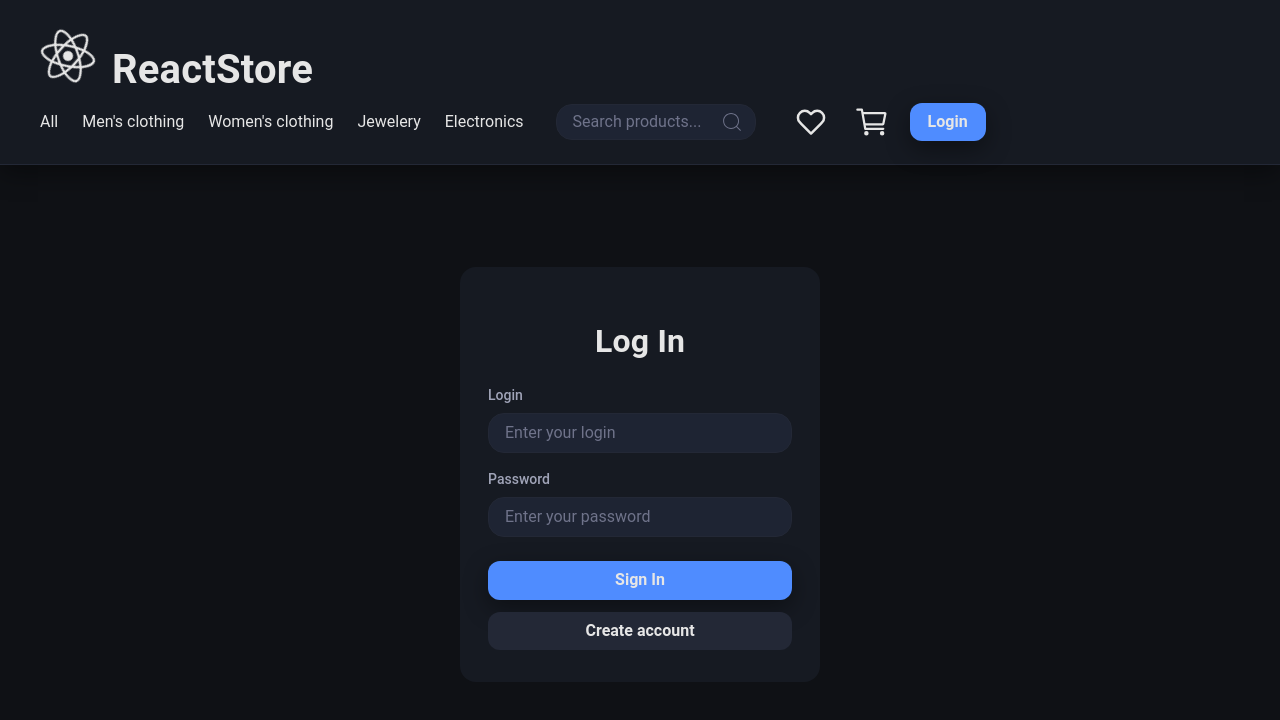
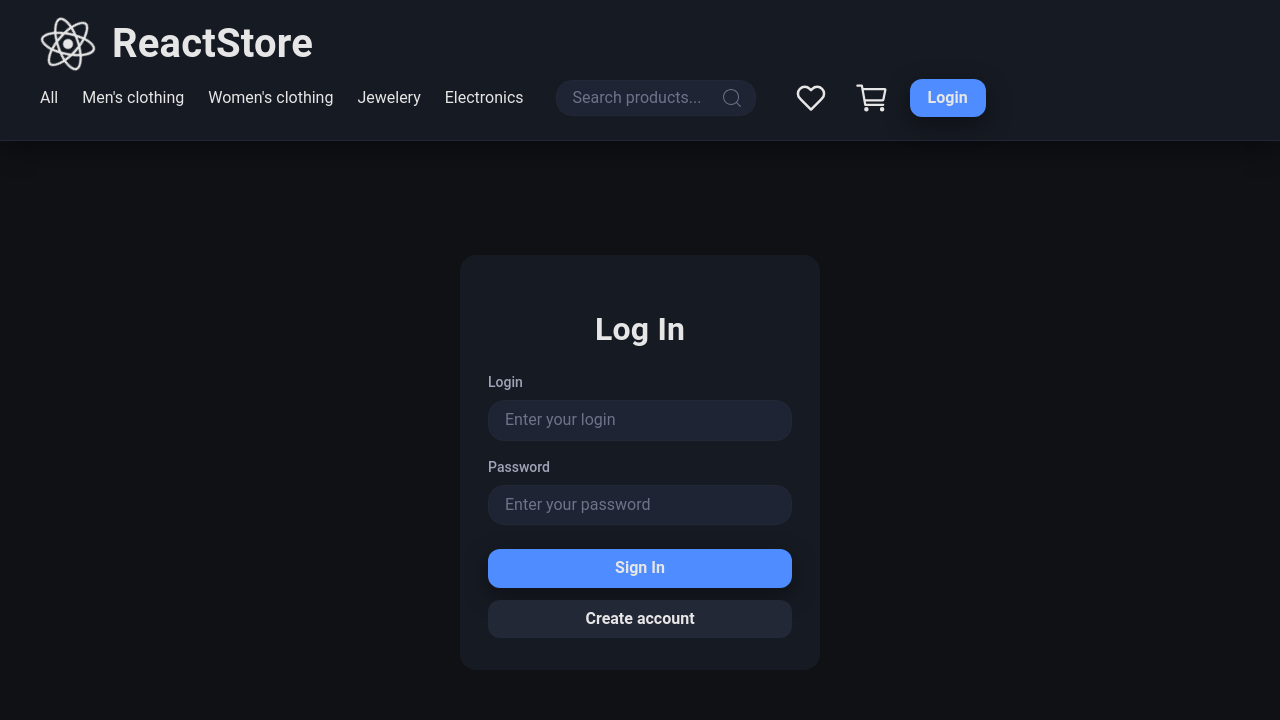
Before and after one commit to Woefulking/Simple-store, a React (Vite) app: page /auth in a window 1280 px wide. Shown: the top 720 px of the page. Built offline with nearby package versions, Linux system fonts and the light colour scheme.

Commit message:
fix title position

```diff
--- a/src/Widgets/Header/Header.tsx
+++ b/src/Widgets/Header/Header.tsx
@@ -39,7 +39,7 @@ export const Header = () => {
 
   <Link to="/" className="flex items-center gap-4 font-semibold text-primary text-xl">
     <FaReact className="animate-spin-slow text-[56px]" />
-    <Title variant={TitleVariants.H1} className="mb-0!">ReactStore</Title>
+    <Title variant={TitleVariants.H1} className="my-0!">ReactStore</Title>
   </Link>
 
   <Button
```
